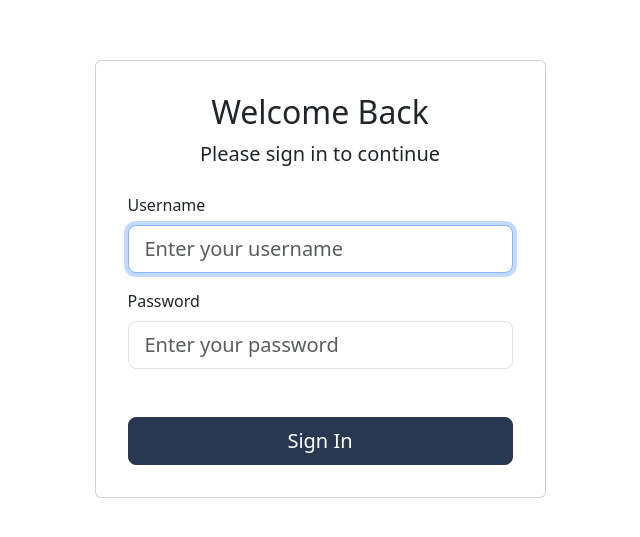
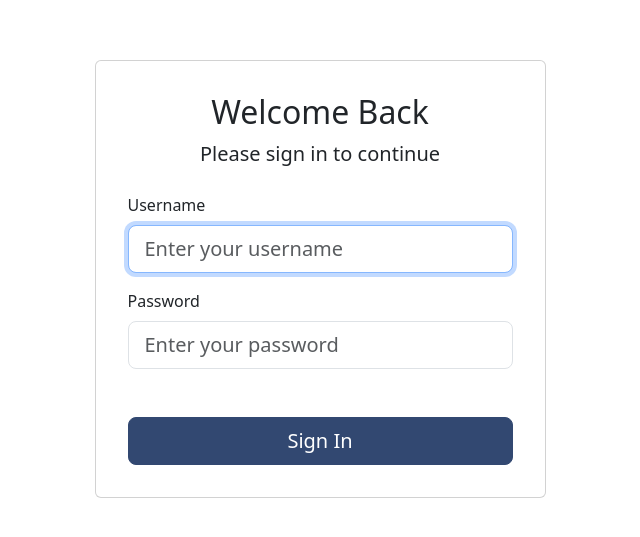
Before and after one commit to pitt-crc/keystone-web, an Angular app: page /auth/login in a window 1280 px wide. Shown: the part 121-658 px from the top of the page, without its empty margins (320-960 px from the left). Built offline with nearby package versions, Linux system fonts and the light colour scheme.

Commit message:
Increase color scheme saturation

```diff
--- a/src/assets/scss/_variables.scss
+++ b/src/assets/scss/_variables.scss
@@ -1,14 +1,13 @@
 $theme-colors: (
-  "primary": #2A3750,
-  "secondary": #AFB8C0,
-  "success": #198A55,
+  "primary": #324871,
+  "secondary": #B6C5D1,
+  "success": #1EC074,
   "info": #14b7d9,
-  "warning": #F9C04D,
-  "danger": #BA0E25,
+  "warning": #FACA6C,
+  "danger": #ED0F2D,
   "light": #F3F5F6,
   "dark": #212529
 );
-
 
 // Top navigation component
 $topnav-height: 3.5rem;
```
